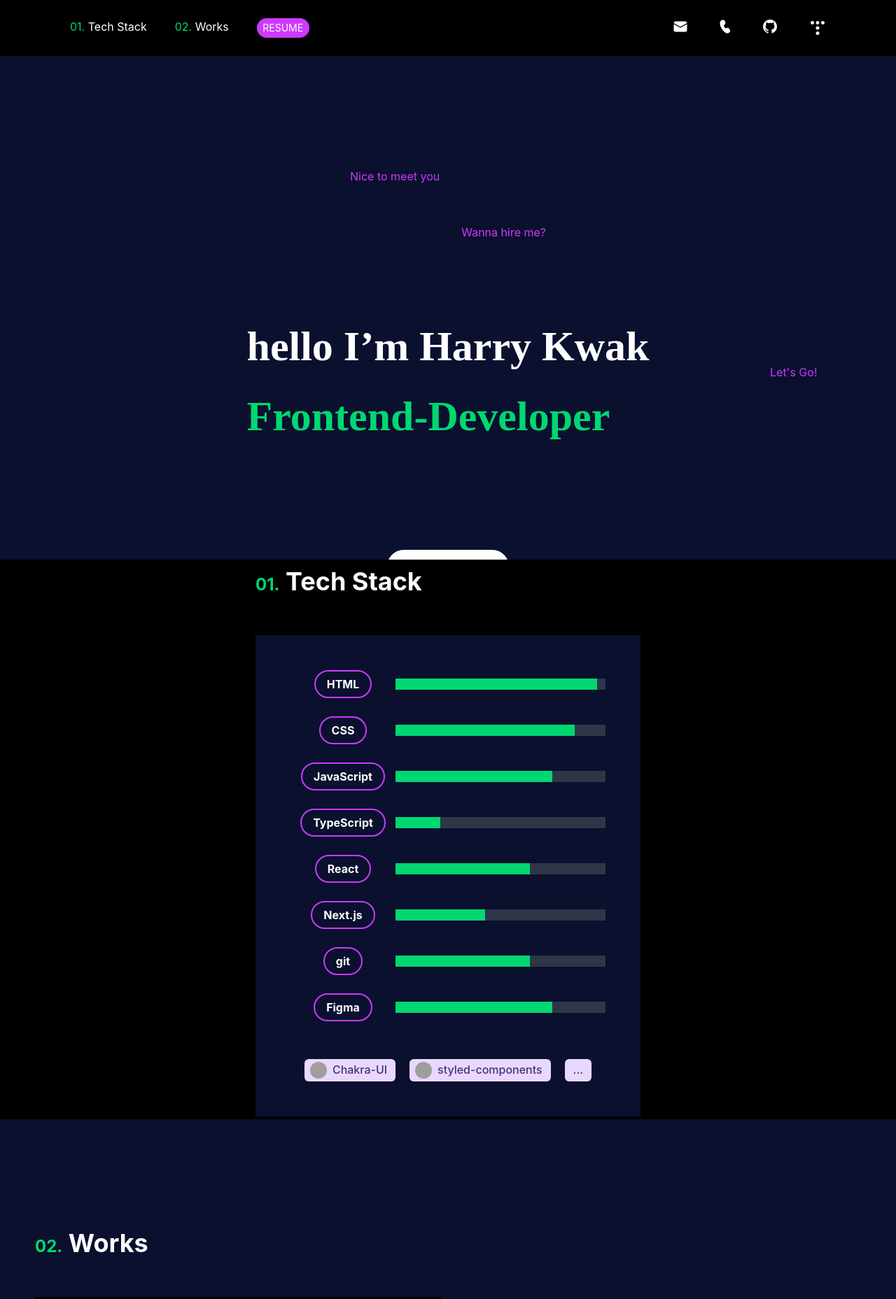
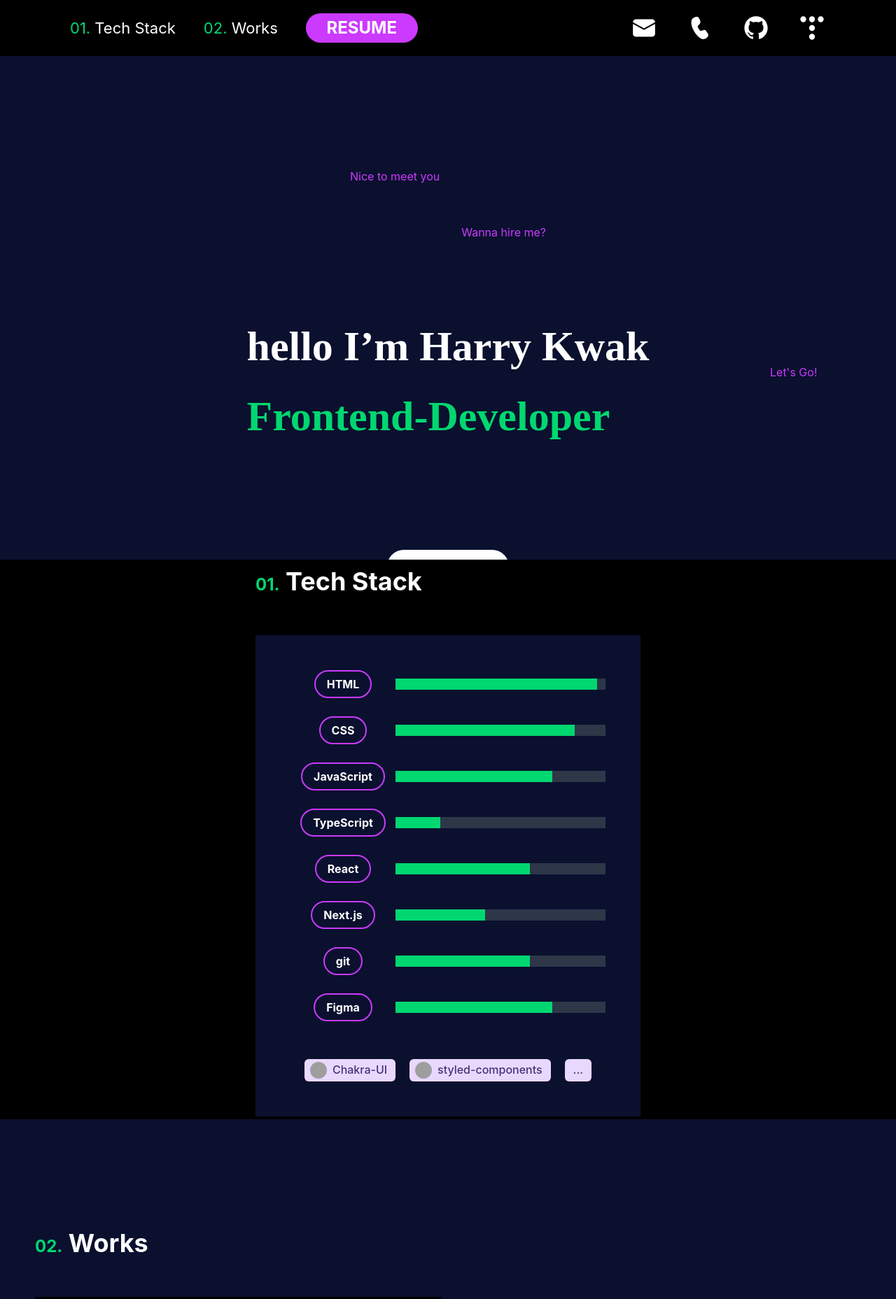
Before and after one commit to HarryA123/Portfolio_KHB, a Next.js app: page / in a window 1280 px wide. Shown: the top 1857 px of the page at 70% size. Built offline with nearby package versions, Linux system fonts and the light colour scheme; grey boxes are pictures that could not be loaded.

Commit message:
feat: Add Project & Change css

```diff
--- a/public/icons/Email.tsx
+++ b/public/icons/Email.tsx
@@ -1,7 +1,7 @@
 import { Icon, IconProps } from "@chakra-ui/react";
 
 export const Email = ({...props}: IconProps) => (
-  <Icon viewBox="0 0 24 24" boxSize="24px" cursor="pointer" {...props}>
+  <Icon viewBox="0 0 24 24" boxSize="40px" cursor="pointer" {...props}>
     <path
       d="M21.5 8.488V16.875C21.5 18.325 20.325 19.5 18.875 19.5H5.125C4.42881 19.5 3.76113 19.2234 3.26884 18.7312C2.77656 18.2389 2.5 17.5712 2.5 16.875V8.488L11.699 13.548C11.8865 13.651 12.114 13.651 12.301 13.548L21.5 8.488ZM18.875 4.5C19.5602 4.50006 20.2183 4.76808 20.7086 5.24679C21.1989 5.7255 21.4826 6.37696 21.499 7.062L12 12.287L2.501 7.0615L2.502 7.0165C2.53 6.33963 2.8186 5.69979 3.30745 5.23079C3.79631 4.76179 4.44755 4.49994 5.125 4.5H18.875Z"
       fill="currentColor"
--- a/public/icons/Github.tsx
+++ b/public/icons/Github.tsx
@@ -1,7 +1,7 @@
 import { Icon, IconProps } from "@chakra-ui/react";
 
 export const Github = ({ ...props }: IconProps) => (
-  <Icon viewBox="0 0 28 28" boxSize="28px" cursor="pointer" {...props}>
+  <Icon viewBox="0 0 24 24" boxSize="40px" cursor="pointer" {...props}>
     <path
       fillRule="evenodd"
       clipRule="evenodd"
--- a/public/icons/Phone.tsx
+++ b/public/icons/Phone.tsx
@@ -1,7 +1,7 @@
 import { Icon, IconProps } from "@chakra-ui/react";
 
 export const Phone = ({ ...props }: IconProps) => (
-  <Icon viewBox="0 0 24 24" boxSize="24px" cursor="pointer" {...props}>
+  <Icon viewBox="0 0 24 24" boxSize="40px" cursor="pointer" {...props}>
     <path
       d="M8.38443 2.47925C8.90952 2.32093 9.47301 2.34723 9.98108 2.55377C10.4891 2.76032 10.9111 3.13465 11.1768 3.61445L11.2656 3.79325L12.06 5.55845C12.3011 6.09423 12.3794 6.68906 12.2851 7.26897C12.1908 7.84888 11.9281 8.38826 11.5296 8.82005L11.37 8.97845L10.1184 10.146C9.89283 10.3596 10.062 11.1864 10.878 12.6C11.6124 13.872 12.21 14.466 12.504 14.4984H12.5556L12.6192 14.4864L15.0792 13.734C15.4098 13.6327 15.7627 13.6286 16.0955 13.7225C16.4283 13.8163 16.7271 14.0041 16.956 14.2632L17.0652 14.4012L18.6936 16.6572C19.0128 17.0994 19.1718 17.6371 19.1445 18.1818C19.1173 18.7264 18.9053 19.2455 18.5436 19.6536L18.3972 19.8048L17.7468 20.4216C17.1628 20.9748 16.4322 21.3485 15.6419 21.4985C14.8516 21.6485 14.0349 21.5683 13.2888 21.2676C10.9668 20.3316 8.85723 18.1932 6.94083 14.874C5.02083 11.5464 4.22283 8.64605 4.57923 6.16205C4.68707 5.41117 4.99627 4.70351 5.47399 4.11424C5.9517 3.52497 6.58009 3.07608 7.29243 2.81525L7.52403 2.73845L8.38443 2.47925V2.47925Z"
       fill="currentColor"
--- a/src/components/HomePage/HomeHeader.tsx
+++ b/src/components/HomePage/HomeHeader.tsx
@@ -1,7 +1,6 @@
 import { Flex, Button, Highlight, Link, Text } from "@chakra-ui/react";
 import { CopyToClipboard } from "react-copy-to-clipboard";
 import React, { useState } from "react";
-// import Link from "next/link";
 import { Blog } from "../../../public/icons/Blog";
 import { Email } from "../../../public/icons/Email";
 import { Github } from "../../../public/icons/Github";
@@ -30,16 +29,16 @@ function HomeHeader(props: HomeHeaderProps) {
       zIndex="sticky"
       justifyContent="space-between"
       {...props}>
-      <Flex gap="40px">
+      <Flex gap="40px" alignItems="center">
         <Link href="#container_2">
-          <Text color="white">
+          <Text color="white" fontSize="22px">
             <Highlight query="01." styles={{ py: "1", color: "primary" }}>
               01. Tech Stack
             </Highlight>
           </Text>
         </Link>
         <Link href="#container_3">
-          <Text color="white">
+          <Text color="white" fontSize="22px">
             <Highlight query="02." styles={{ py: "1", color: "primary" }}>
               02. Works
             </Highlight>
@@ -47,18 +46,18 @@ function HomeHeader(props: HomeHeaderProps) {
         </Link>
         <Link href="https://www.notion.so/0142021ca50d4ad2a179ab0f7e93ce46">
           <Button
-            w="75px"
-            h="28px"
+            w="160px"
+            h="42px"
             bg="secondary"
             color="white"
             borderRadius="full"
-            fontSize="14px"
-            fontWeight="400">
+            fontSize="24px"
+            fontWeight="bold">
             RESUME
           </Button>
         </Link>
       </Flex>
-      <Flex gap="40px">
+      <Flex gap="40px" alignItems="center">
         <Text display={!emailShow ? "none" : "inline"} color="primary">
           harryKwak123@gmail.com
         </Text>
--- a/src/components/HomePage/HomePage.tsx
+++ b/src/components/HomePage/HomePage.tsx
@@ -1,4 +1,4 @@
-import { Flex, Link, Box, Text, IconButton } from "@chakra-ui/react";
+import { Flex, Box, Link, Text, IconButton } from "@chakra-ui/react";
 // import gsap from "gsap/dist/gsap";
 import React from "react";
 import ProjectItem from "./_fragments/ProjectItem";
@@ -116,7 +116,7 @@ export default HomePage;
 
 const PROJECT = [
   {
-    mainSkill: "React",
+    mainSkill: "React.js",
     title: "Movit",
     image: "url(/images/movit_1.png)",
     link: "https://react-movie-app-three-pink.vercel.app/",
@@ -126,13 +126,22 @@ const PROJECT = [
       "Movit은 내가 본 영화들을 기록하는 곳입니다. 내가 기록한 영화들만 모아서 보고, 키워드 검색을 통해 내가 원하는 영화를 찾을 수 있으며 클릭 시 시놉시스 같은 상세한 영화 정보를 볼 수 있습니다. React, react-router-dom, Axios, Redux toolkit, styled-components를 사용한 1인 프로젝트입니다.",
   },
   {
-    mainSkill: "React",
+    mainSkill: "React.js",
     title: "New World News",
     image: "url(/images/news_1.png)",
     link: "https://react-news-mu.vercel.app/",
     github: "https://github.com/HarryA123/React-ToyProjects/tree/main/news",
     description:
       "New World News 는 뉴욕타임지의 기사들을 검색하고 읽는 곳입니다. React, react-router-dom, Axios, Redux toolkit, SCSS/SASS를 사용한 1인 프로젝트입니다.",
+  },
+  {
+    mainSkill: "React.js",
+    title: "My Portfolio",
+    image: "url(/images/portfolio_1.png)",
+    link: "portfolio-harrya123.vercel.app/",
+    github: "https://github.com/HarryA123/Portfolio_KHB",
+    description:
+      "곽희빈의 작업물이 담겨있는 포트폴리오 웹사이트 입니다. React.js, Typescript, Chakra-Ui를 사용했습니다.",
   },
   // {
   //   mainSkill: "React.js",
--- a/src/components/HomePage/_fragments/ProjectItem.tsx
+++ b/src/components/HomePage/_fragments/ProjectItem.tsx
@@ -1,6 +1,5 @@
-import { Flex, Image, Box, IconButton, Link, Text } from "@chakra-ui/react";
+import { Flex, Image, Box, IconButton, Link, Text } from "@chakra-ui/react"
 import React from "react";
-// import Link from "next/link";
 import { Github } from "../../../../public/icons/Github";
 
 interface ProjectItemProps {
@@ -31,6 +30,7 @@ function ProjectItem({
           backgroundSize="cover"
           backgroundImage={image}
           backgroundPosition="left"
+          transition="all 0.5s ease-in-out"
           _hover={{
             backgroundColor: "white",
           }}
@@ -45,6 +45,7 @@ function ProjectItem({
             <Text color="white">{title}</Text>
             <Link href={github}>
               <IconButton
+                size="lg"
                 color="white"
                 _hover={{ color: "primary", transform: "scale(1.3)" }}
                 variant="link"
```
Also changed, not shown: public/icons/Blog.tsx (+1 -1 lines), public/images/portfolio_1.png (added).
